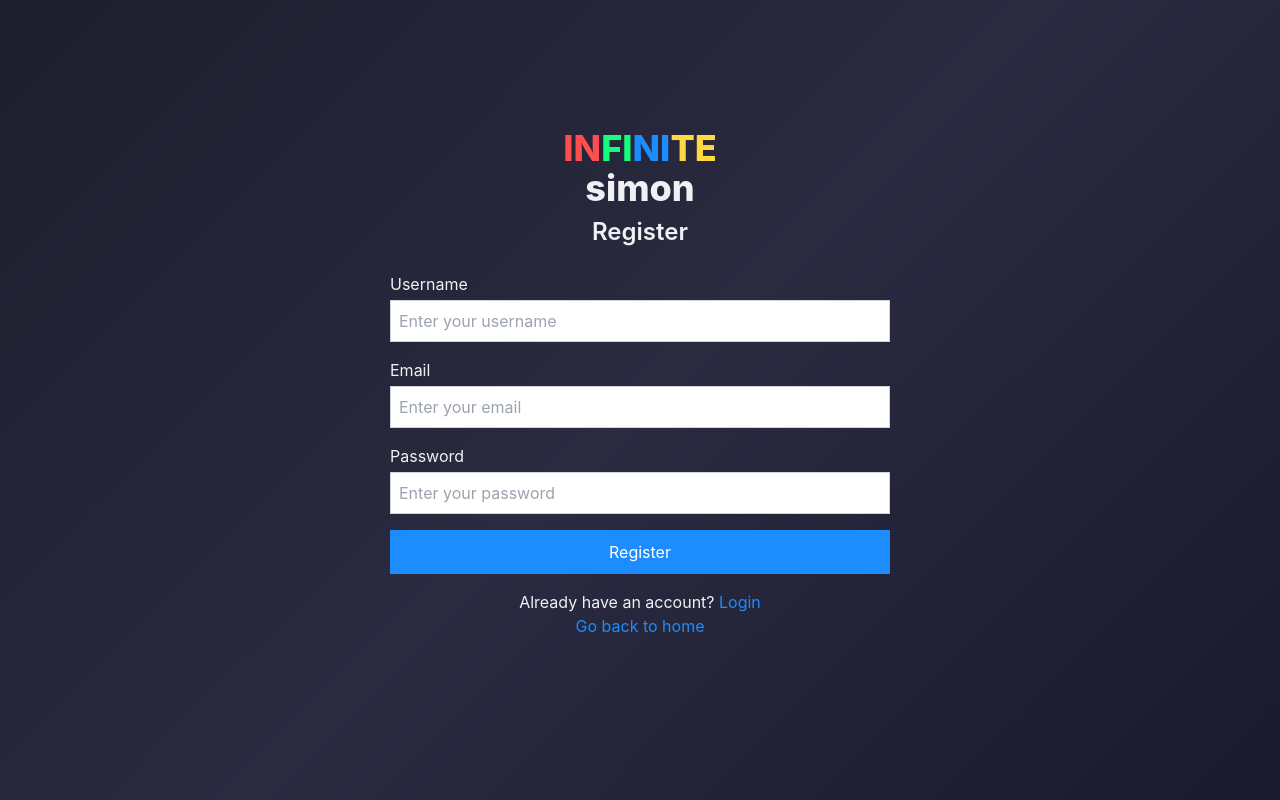
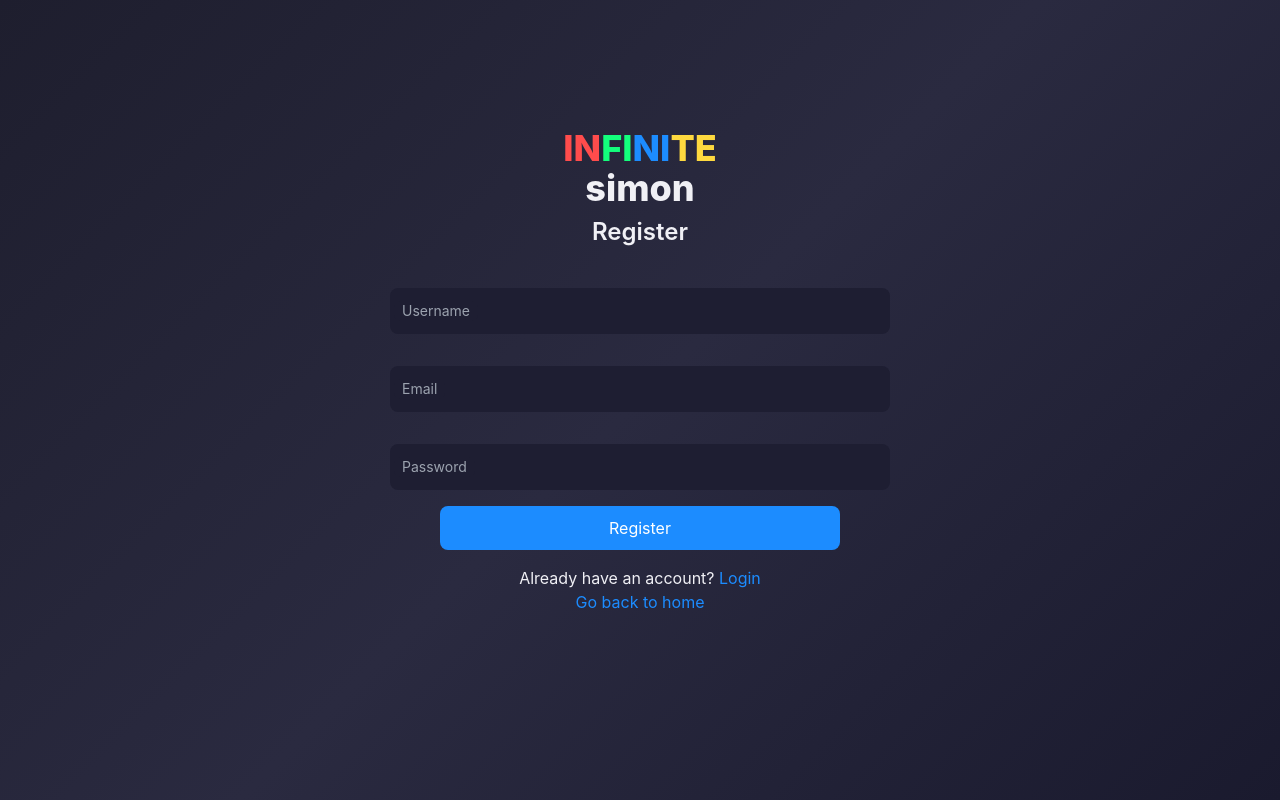
Before and after one commit to GitDevla/infinite-simon, a React (Create React App) app in the folder frontend/: page /#/auth in a window 1280 px wide. Both pictures are taken after a click on the button "Register". Built offline with nearby package versions, Linux system fonts and the light colour scheme.

Commit message:
feat: add FloatingInput component and integrate it into AuthScreen; enhance UserPill with dropdown menu for profile and logout options

```diff
--- /dev/null
+++ b/frontend/src/component/FloatingInput.tsx
@@ -0,0 +1,34 @@
+import {useRef} from "react";
+
+export default function FloatingInput({
+	type = "text",
+	label = "Floating outlined",
+	state,
+	setState,
+}: {
+	type: string;
+	label: string;
+	state: string;
+	setState: React.Dispatch<React.SetStateAction<string>>;
+}) {
+	const ref = useRef<HTMLInputElement>(null);
+	return (
+		<div className="relative">
+			<input
+				type={type}
+				className="block px-2.5 pb-2.5 pt-4 w-full text-sm text-white bg-bg-secondary rounded-lg border-1 border-gray-600 appearance-none  focus:outline-none focus:ring-0 focus:border-blue-500 peer"
+				placeholder=" "
+				value={state}
+				ref={ref}
+				onChange={e => setState(e.target.value)}
+			/>
+			<label
+				htmlFor="floating_outlined"
+				className="absolute text-sm text-gray-400 duration-300 transform -translate-y-4 scale-75 top-2 z-10 origin-[0] px-2 peer-focus:px-2 peer-focus:text-blue-600 peer-focus:dark:text-blue-500 peer-placeholder-shown:scale-100 peer-placeholder-shown:-translate-y-1/2 peer-placeholder-shown:top-1/2 peer-focus:top-2 peer-focus:scale-75 peer-focus:-translate-y-4 rtl:peer-focus:translate-x-1/4 rtl:peer-focus:left-auto start-1 bg-bg-secondary rounded-md cursor-text"
+				onClick={() => ref.current?.focus()}
+				onKeyDown={() => {}}>
+				{label}
+			</label>
+		</div>
+	);
+}
--- a/frontend/src/component/Header.tsx
+++ b/frontend/src/component/Header.tsx
@@ -1,7 +1,7 @@
 import {useContext} from "react";
+import {useNavigate} from "react-router-dom";
 import {AuthContext} from "../context/AuthContext";
 import UserPill from "./UserPill";
-import { useNavigate } from "react-router-dom";
 
 export default function Header() {
 	const authContext = useContext(AuthContext);
@@ -13,13 +13,12 @@ export default function Header() {
 		<header className="w-full p-4 grid grid-cols-2 absolute top-0 left-0">
 			<div className="flex justify-start">
 				{loggedIn && <UserPill />}
-				{loggedIn ? (
-					<button type="button" onClick={() => authContext.logout()}>
-						Logout
-					</button>
-				) : (
-					<button type="button" onClick={() => (navigator("/auth"))}>
-						Login
+				{!loggedIn && (
+					<button
+						type="button"
+						onClick={() => navigator("/auth")}
+						className="bg-simon-blue text-white px-4 py-2 rounded-lg border-none">
+						Login / Register
 					</button>
 				)}
 			</div>
--- a/frontend/src/component/UserPill.tsx
+++ b/frontend/src/component/UserPill.tsx
@@ -6,12 +6,39 @@ export default function UserPill() {
 	const userContext = useContext(AuthContext);
 	const displayName = userContext.username || "Uh oh";
 	const userImg = userContext.useravatar || "https://placehold.co/100";
+	const logout = userContext.logout;
 	return (
-		<Link to="/profile">
-			<div className="flex items-center gap-3 hover:cursor-pointer">
-				<img src={userImg} alt="User Avatar" className="w-16 h-16 rounded-full border-2 border-white" />
-				<span className="text-white font-semibold underline">{displayName}</span>
-			</div>
-		</Link>
+		<div className="flex items-center gap-3 hover:cursor-pointer group relative">
+			<img src={userImg} alt="User Avatar" className="w-16 h-16 rounded-full border-2 border-white" />
+			<span className="text-white font-semibold underline">{displayName}</span>
+			<nav className="absolute top-full left-0 mt-2 bg-bg-secondary text-white p-2 rounded shadow-lg opacity-0 group-hover:opacity-100 transition-opacity flex flex-col gap-2 w-32 items-center">
+				<div className="flex items-center gap-1">
+					<svg xmlns="http://www.w3.org/2000/svg" className="h-4 w-4" viewBox="0 0 20 20" fill="currentColor">
+						<title>User Profile</title>
+						<path
+							fillRule="evenodd"
+							d="M10 9a3 3 0 100-6 3 3 0 000 6zm-7 9a7 7 0 1114 0H3z"
+							clipRule="evenodd"
+						/>
+					</svg>
+					<Link to="/profile" className="hover:underline">
+						Profile
+					</Link>
+				</div>
+				<div className="flex items-center gap-1">
+					<svg xmlns="http://www.w3.org/2000/svg" className="h-4 w-4" viewBox="0 0 20 20" fill="currentColor">
+						<title>Logout</title>
+						<path
+							fillRule="evenodd"
+							d="M3 3a1 1 0 00-1 1v12a1 1 0 102 0V4a1 1 0 00-1-1zm10.293 9.293a1 1 0 001.414 1.414l3-3a1 1 0 000-1.414l-3-3a1 1 0 10-1.414 1.414L14.586 9H7a1 1 0 100 2h7.586l-1.293 1.293z"
+							clipRule="evenodd"
+						/>
+					</svg>
+					<button type="button" onClick={() => logout()} className="hover:underline">
+						Logout
+					</button>
+				</div>
+			</nav>
+		</div>
 	);
 }
--- a/frontend/src/page/AuthScreen.tsx
+++ b/frontend/src/page/AuthScreen.tsx
@@ -1,5 +1,6 @@
 import {useContext, useState} from "react";
 import {useNavigate} from "react-router-dom";
+import FloatingInput from "../component/FloatingInput";
 import Logo from "../component/Logo";
 import {AuthContext} from "../context/AuthContext";
 
@@ -29,46 +30,24 @@ export default function AuthScreen() {
 
 			<div className="max-w-[500px] mx-auto">
 				<h2 className="text-2xl font-semibold text-center mb-6 mt-2">{isLogin ? "Login" : "Register"}</h2>
-				<form onSubmit={handleSubmit}>
-					<div className="mb-4">
-						<label htmlFor="username">Username</label>
-						<input
-							type="text"
-							className="w-full p-2 mt-1 border border-gray-300 text-black"
-							placeholder="Enter your username"
-							autoComplete="username"
-							value={username}
-							onChange={e => setUsername(e.target.value)}
-						/>
+				<form onSubmit={handleSubmit} className="flex flex-col items-center">
+					<div className="my-4 w-full">
+						<FloatingInput type="text" label="Username" state={username} setState={setUsername} />
 					</div>
 
 					{!isLogin && (
-						<div className="mb-4">
-							<label htmlFor="email">Email</label>
-							<input
-								type="email"
-								className="w-full p-2 mt-1 border border-gray-300 text-black"
-								autoComplete="email"
-								placeholder="Enter your email"
-								value={email}
-								onChange={e => setEmail(e.target.value)}
-							/>
+						<div className="my-4 w-full">
+							<FloatingInput type="email" label="Email" state={email} setState={setEmail} />
 						</div>
 					)}
 
-					<div className="mb-4">
-						<label htmlFor="password">Password</label>
-						<input
-							type="password"
-							autoComplete="current-password"
-							className="w-full p-2 mt-1 border border-gray-300 text-black"
-							placeholder="Enter your password"
-							value={password}
-							onChange={e => setPassword(e.target.value)}
-						/>
+					<div className="my-4 w-full">
+						<FloatingInput type="password" label="Password" state={password} setState={setPassword} />
 					</div>
 
-					<button type="submit" className="w-full p-2.5 bg-simon-blue text-white border-none mb-4">
+					<button
+						type="submit"
+						className="w-[80%] p-2.5 bg-simon-blue text-white border-none mb-4 rounded-lg mx-auto">
 						{isLogin ? "Login" : "Register"}
 					</button>
 				</form>
--- a/frontend/src/style/index.css
+++ b/frontend/src/style/index.css
@@ -6,6 +6,7 @@
 :root {
 	--bg: linear-gradient(135deg, #1e1e2e 0%, #2a2a40 50%, #1a1a2e 100%);
 	--bg-2: rgba(43, 43, 70, 0.85);
+	--bg-secondary: 30 30 50;
 	--simon-red: 255 76 76;
 	--simon-green: 19 255 124;
 	--simon-blue: 28 140 255;
--- a/frontend/tailwind.config.js
+++ b/frontend/tailwind.config.js
@@ -8,6 +8,7 @@ module.exports = {
 				"simon-green": "rgb(var(--simon-green) / <alpha-value>)",
 				"simon-blue": "rgb(var(--simon-blue) / <alpha-value>)",
 				"simon-yellow": "rgb(var(--simon-yellow) / <alpha-value>)",
+				"bg-secondary": "rgb(var(--bg-secondary) / <alpha-value>)",
 			},
 		},
 	},
```
